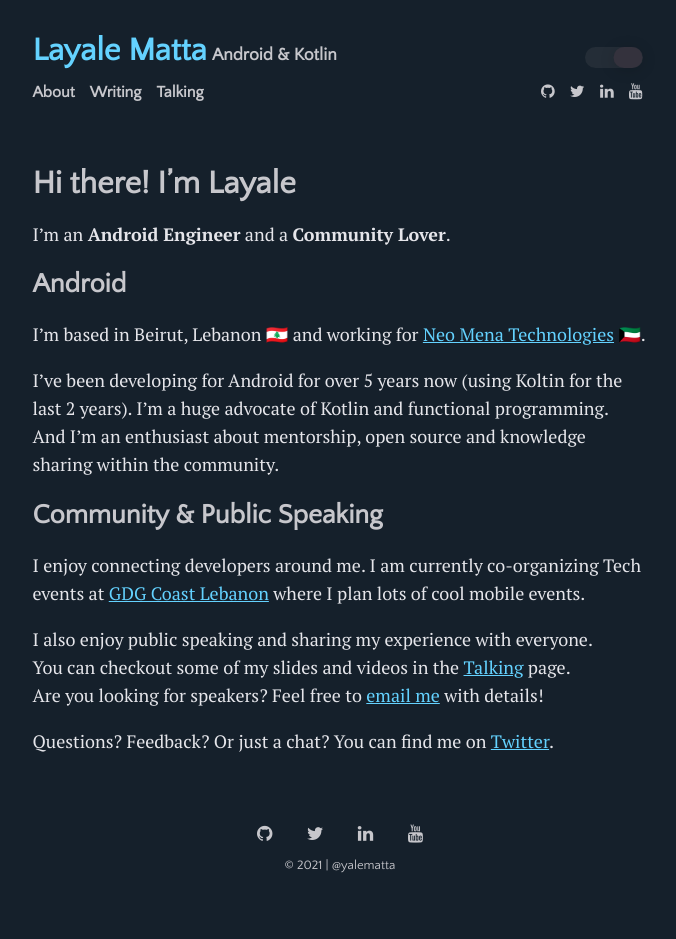
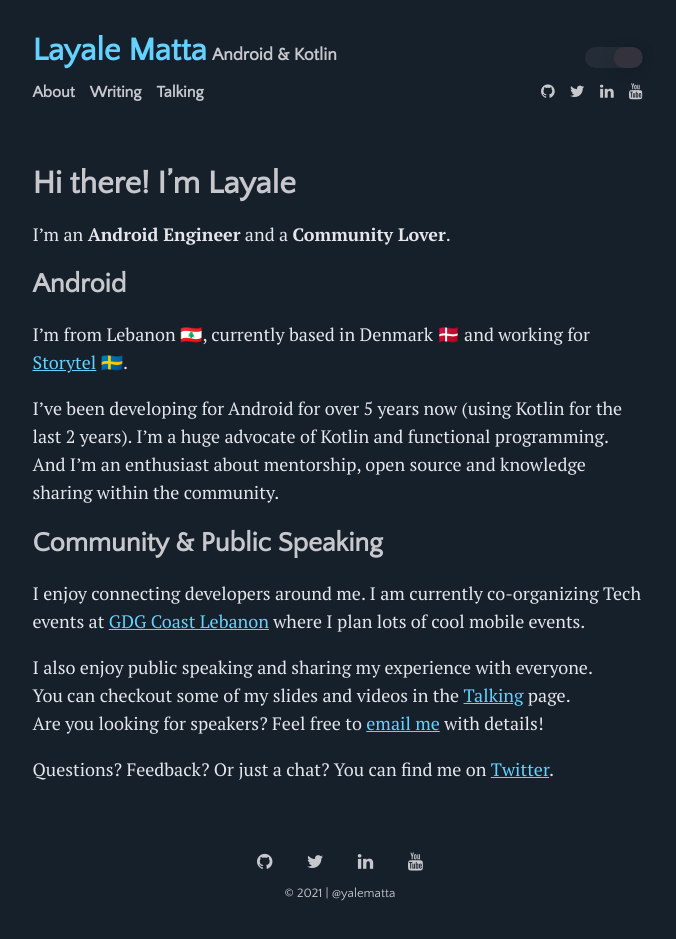
Before and after one commit to yalematta/yalematta.github.io, a Jekyll site: the page built from menu/about.md, in a window 1280 px wide. Shown: the whole page, without its empty margins (300-976 px from the left). Built offline with Jekyll 4.4.1, drawn with Linux system fonts in a browser that asks for light colours; some web fonts are replaced; before the commit the page ends 911 px from its top, so only the background shows below that.

Commit message:
update about page

```diff
--- a/menu/about.md
+++ b/menu/about.md
@@ -8,9 +8,9 @@ I'm an **Android Engineer** and a **Community Lover**.
 Android
 -------
 
-I'm based in Beirut, Lebanon 🇱🇧 and working for [Neo Mena Technologies](https://neo.ae) 🇰🇼.
+I'm from Lebanon 🇱🇧, currently based in Denmark 🇩🇰 and working for [Storytel](https://mofibo.com/) 🇸🇪.
 
-I've been developing for Android for over 5 years now (using Koltin for the last 2 years). I’m a huge advocate of Kotlin and functional programming. <br> And I'm an enthusiast about mentorship, open source and knowledge sharing within the community.
+I've been developing for Android for over 5 years now (using Kotlin for the last 2 years). I’m a huge advocate of Kotlin and functional programming. <br> And I'm an enthusiast about mentorship, open source and knowledge sharing within the community.
 
 Community & Public Speaking
 ---------------------------
```
